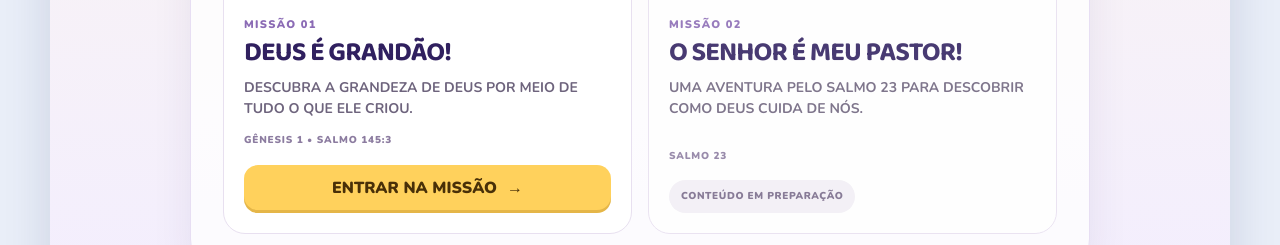
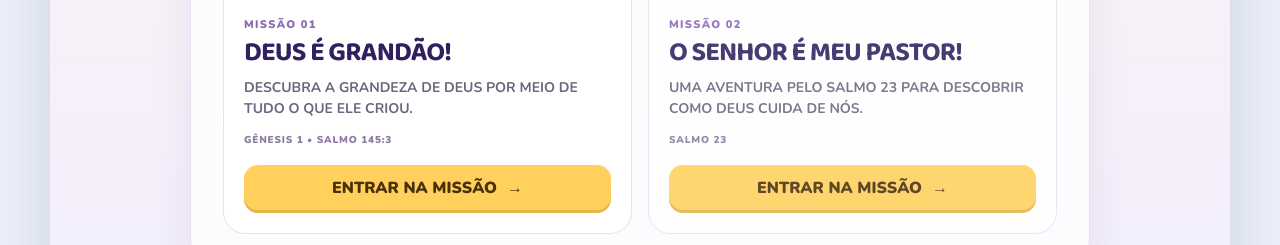
Before and after one commit to lucasvilela06-lang/estacaorocket, a plain HTML site: page estacao-rocket-preview/index.html in a window 1280 px wide. Shown: the part 724-969 px from the top of the page. Drawn offline with nearby package versions, Linux system fonts and the light colour scheme; no server answers.

Commit message:
Make Shepherd mission available in mission catalog

```diff
--- a/estacao-rocket-preview/index.html
+++ b/estacao-rocket-preview/index.html
@@ -52,7 +52,7 @@
               <article class="mission-choice mission-choice-upcoming">
                 <div class="mission-choice-art shepherd-art" aria-hidden="true"><span>🐑</span><b>☘</b><i>✦</i></div>
                 <div class="mission-choice-copy"><span class="mission-number">MISSÃO 02</span><h3>O Senhor é meu Pastor!</h3><p>Uma aventura pelo Salmo 23 para descobrir como Deus cuida de nós.</p><span class="mission-reference">SALMO 23</span>
-                <span class="mission-status">CONTEÚDO EM PREPARAÇÃO</span></div>
+                <button class="primary-button" type="button" data-select-mission="shepherd">Entrar na missão <span aria-hidden="true">→</span></button></div>
               </article>
             </div>
           </section>
```
